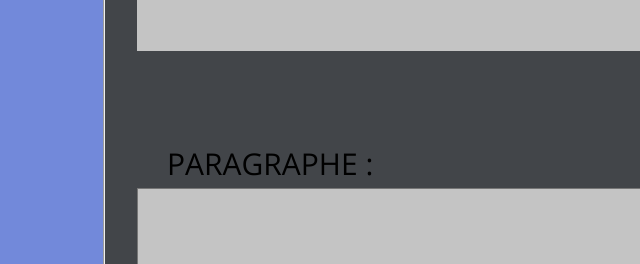
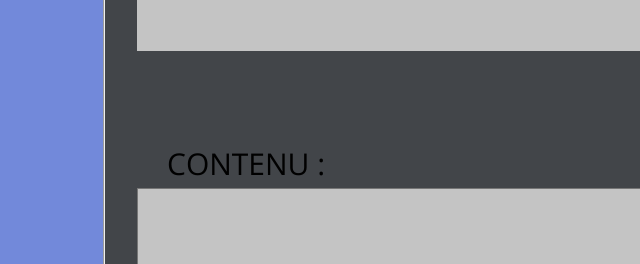
Before and after one commit to MrTrnr/blog4fantastiques, a plain HTML site: page formulaire.html in a window 1280 px wide. Shown: the part 1005-1269 px from the top of the page, 0-640 px from the left. Drawn offline with nearby package versions, Linux system fonts and the light colour scheme.

Commit message:
petite modif html

```diff
--- a/formulaire.html
+++ b/formulaire.html
@@ -32,7 +32,7 @@
 						</P>
 						<br>
 						<P>
-							<label>PARAGRAPHE :</label>
+							<label>CONTENU :</label>
 							<br>
 							<textarea  name="paragraphe" rows="10"></textarea>
 						</P>
```
